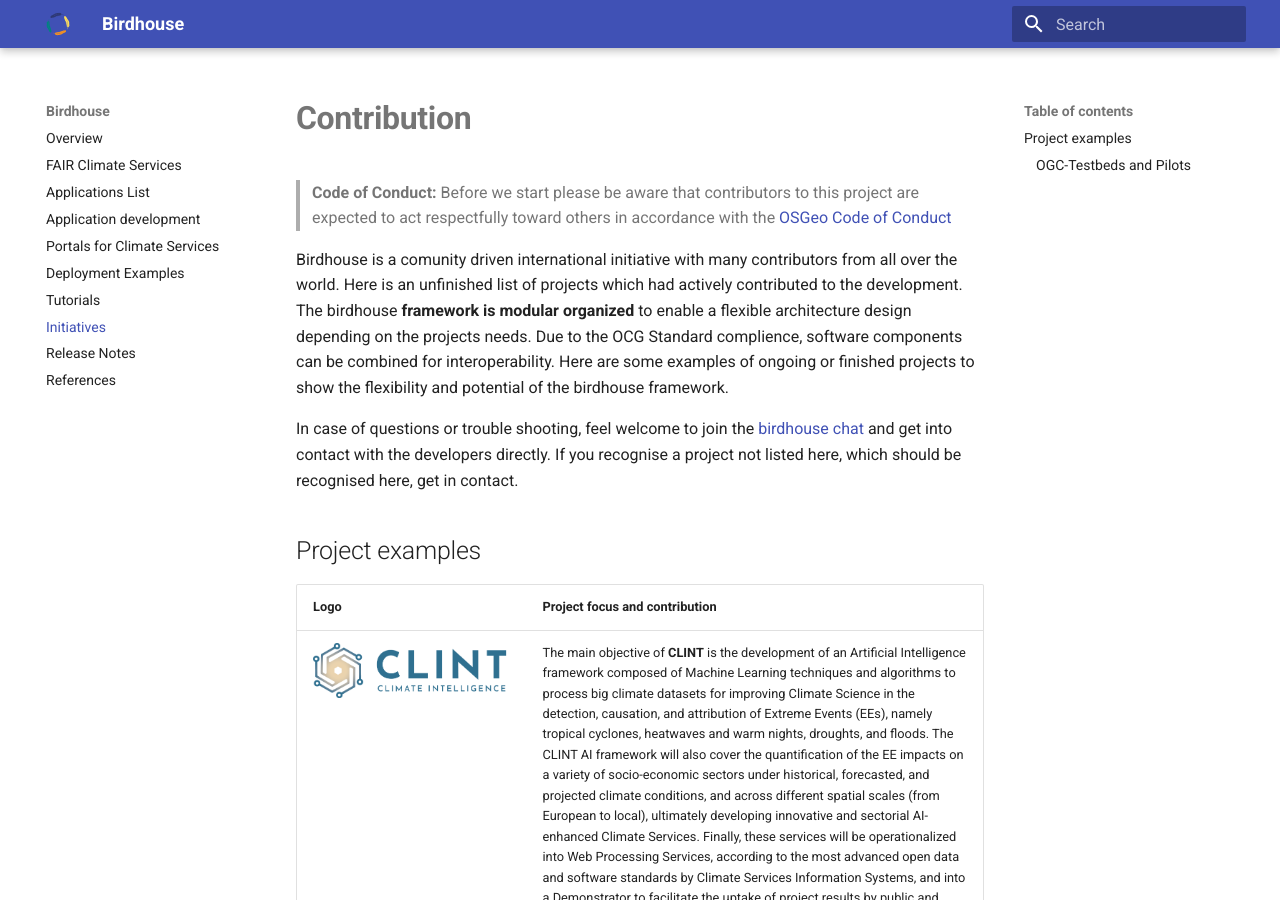
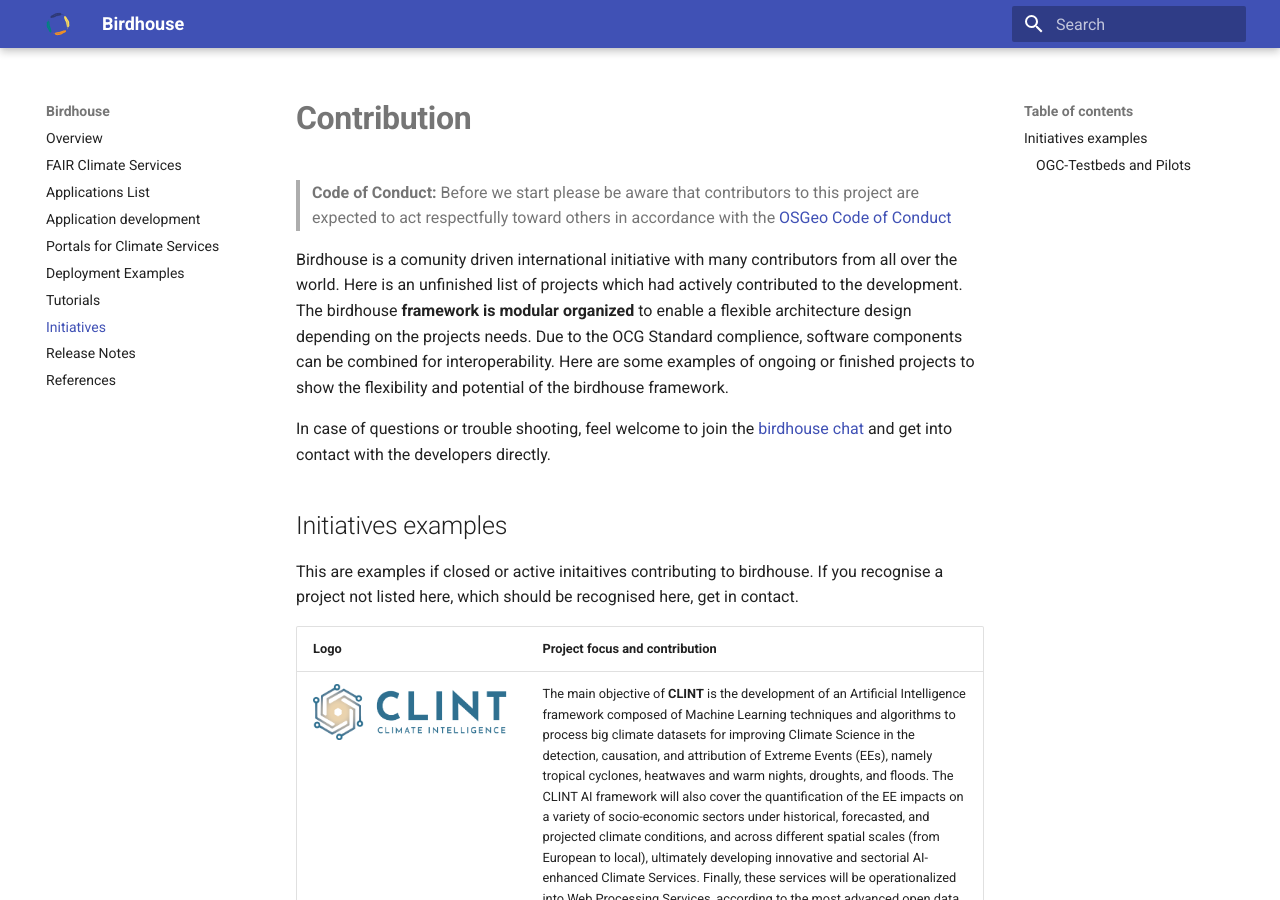
Before and after one commit to bird-house/birdhouse2-docs, an MkDocs documentation site: the page built from docs/initiatives.md, in a window 1280 px wide and 900 px high. Built offline with MkDocs 1.6.1 and Material for MkDocs 9.7.7, drawn with Linux system fonts in a browser that asks for light colours.

Commit message:
update initiatives.md

```diff
--- a/docs/initiatives.md
+++ b/docs/initiatives.md
@@ -5,9 +5,11 @@
 
 Birdhouse is a comunity driven international initiative with many contributors from all over the world. Here is an unfinished list of projects which had actively contributed to the development. The birdhouse **framework is modular organized** to enable a flexible architecture design depending on the projects needs. Due to the OCG Standard complience, software components can be combined for interoperability. Here are some examples of ongoing or finished projects to show the flexibility and potential of the birdhouse framework.
 
-In case of questions or trouble shooting, feel welcome to join the [birdhouse chat](https://gitter.im/bird-house/birdhouse) and get into contact with the developers directly. If you recognise a project not listed here, which should be recognised here, get in contact.
+In case of questions or trouble shooting, feel welcome to join the [birdhouse chat](https://gitter.im/bird-house/birdhouse) and get into contact with the developers directly.
 
-## Project examples
+## Initiatives examples
+
+This are examples if closed or active initaitives contributing to birdhouse. If you recognise a project not listed here, which should be recognised here, get in contact.
 
 | Logo | Project focus and contribution |
 | -------- | ------- |
```
